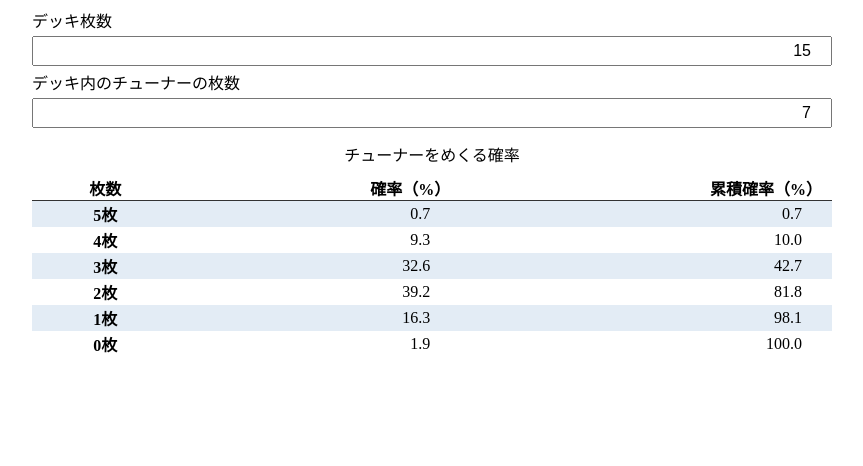
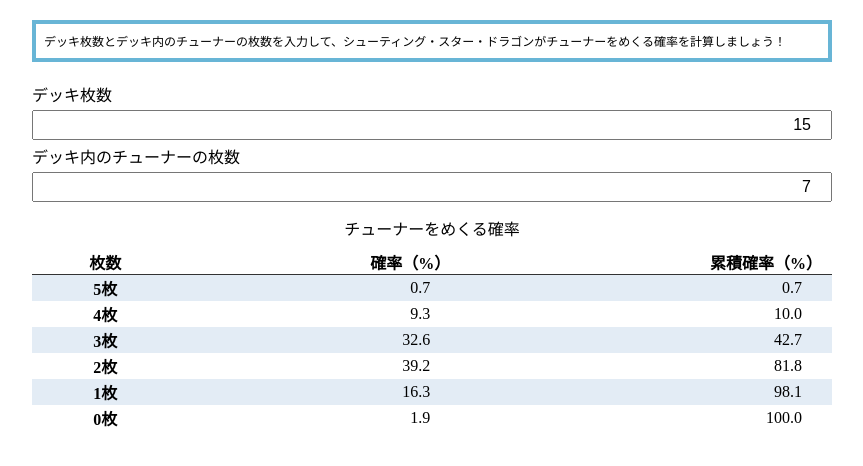
Before and after one commit to rksuda/shooting-star-dragon, a Vue app: page / in a window 1280 px wide. Shown: the top 466 px of the page, without its empty margins (208-1071 px from the left). Built offline with nearby package versions, Linux system fonts and the light colour scheme.

Commit message:
Add a message to top

```diff
--- a/src/App.vue
+++ b/src/App.vue
@@ -1,5 +1,7 @@
 <template>
   <div class="container">
+    <p>デッキ枚数とデッキ内のチューナーの枚数を入力して、シューティング・スター・ドラゴンがチューナーをめくる確率を計算しましょう！</p>
+
     <label>デッキ枚数<input type="number" min="0" v-model.number="deckSize"></label>
     <label>デッキ内のチューナーの枚数<input type="number" min="0" v-model.number="deckTunerSize"></label>
 
@@ -117,9 +119,10 @@
   padding: 4px 30px;
 }
 p {
-  font-size: 14px;
-  text-align: center;
+  font-size: 12px;
   margin-bottom: 20px;
+  padding: 8px;
+  border: 4px solid #68b5d6;
 }
 
 .container {
```
